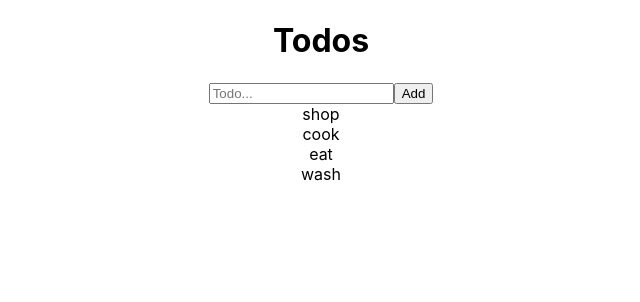
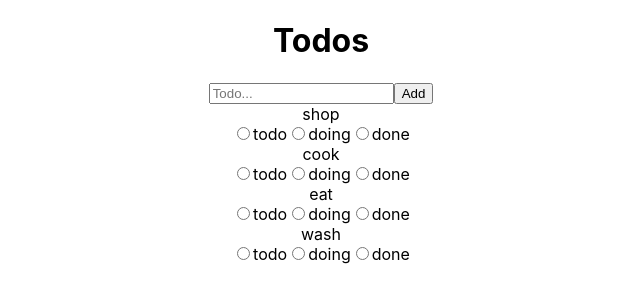
Before and after one commit to byynaryy/todoApp, a React (Create React App) app: page / in a window 1280 px wide. Shown: the top 302 px of the page, without its empty margins (319-959 px from the left). Built offline with nearby package versions, Linux system fonts and the light colour scheme.

Commit message:
Add TaskStatus component

```diff
--- /dev/null
+++ b/src/components/TaskStatus.js
@@ -0,0 +1,19 @@
+import React from 'react';
+
+
+class TaskStatus extends React.Component {
+    render() {
+        return(
+            <form>
+                <input type="radio"  name="status" value="todo" />
+                <label for="todo">todo</label>
+                <input type="radio" name="status" value="doing" />
+                <label for="doing">doing</label>
+                <input type="radio" name="status" value="done" />
+                <label for="done">done</label>
+            </form>
+        );
+    }
+}
+
+export default TaskStatus;
--- a/src/components/TaskTodo.js
+++ b/src/components/TaskTodo.js
@@ -3,7 +3,6 @@ import React from 'react';
 
 class TaskTodo extends React.Component {
     render() {
-        //const todo = this.props.todo;
 
         return(
             <div>{ this.props.todo }</div>
--- a/src/components/TodoList.js
+++ b/src/components/TodoList.js
@@ -1,5 +1,6 @@
 import React from 'react';
 import TaskTodo from './TaskTodo';
+import TaskStatus from './TaskStatus';
 
 
 class TodoList extends React.Component {
@@ -7,7 +8,12 @@ class TodoList extends React.Component {
         const todoList = [];
 
         this.props.todos.forEach((todo) => {
-            todoList.push(<TaskTodo todo={ todo } key={ todo} />);
+            todoList.push(
+                <div>
+                    <TaskTodo todo={ todo } key={ todo} />
+                    <TaskStatus />
+                </div>
+            );
         });
 
         return(
```
